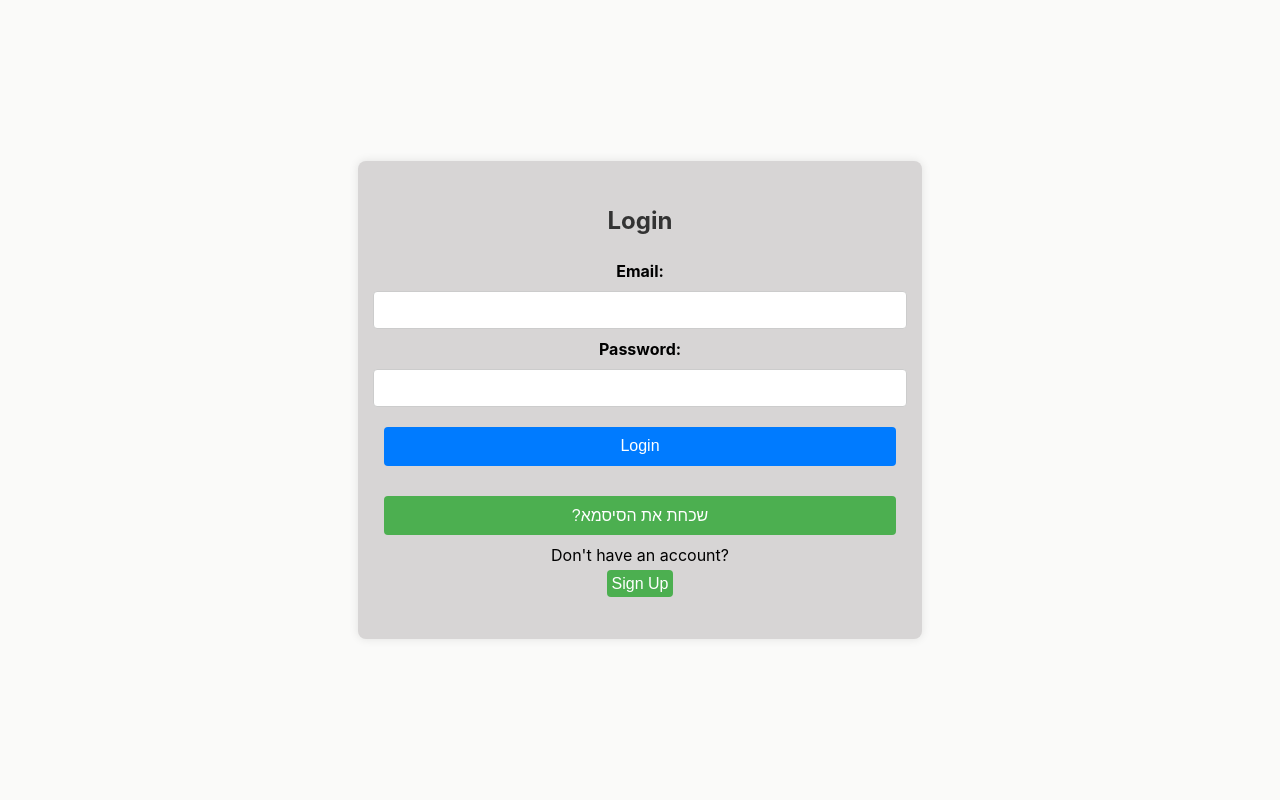
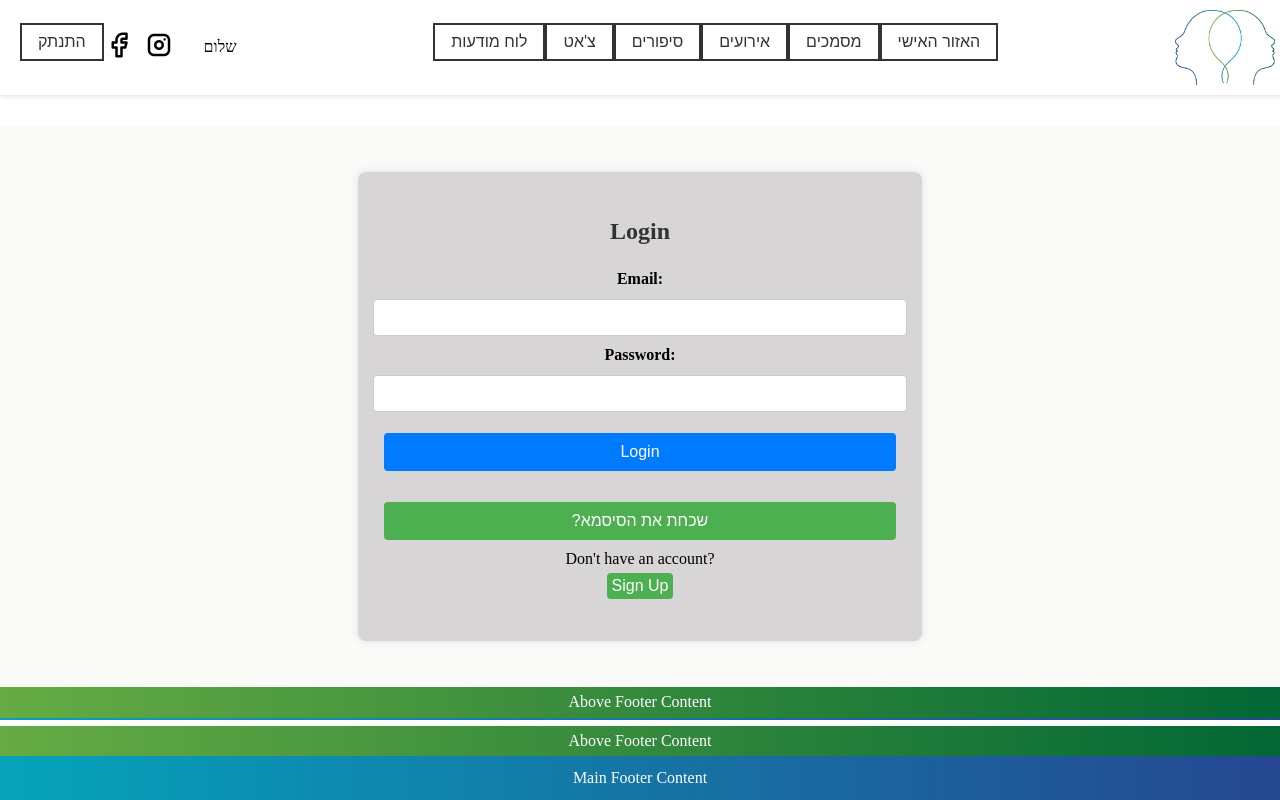
Before and after one commit to TzlilMa/Or-community-association, a React (Create React App) app in the folder my-app/: page /login in a window 1280 px wide. Built offline with nearby package versions, Linux system fonts and the light colour scheme; no server answers.

Commit message:
add footer to homepage

```diff
--- a/my-app/src/App.css
+++ b/my-app/src/App.css
@@ -1,3 +1,43 @@
+/* App.css */
+body, html, #root, .App {
+  height: 100%;
+  width: 100%;
+  margin: 0;
+  display: flex;
+  flex-direction: column;
+}
+
+.header {
+  position: fixed;
+  top: 0;
+  left: 0;
+  width: 100%;
+  z-index: 9999;
+  background-color: #ffffff;
+  box-shadow: 0 2px 4px rgba(0, 0, 0, 0.1);
+}
+
+.content {
+  flex: 1;
+  margin-top: 60px; /* Adjust based on header height */
+  margin-bottom: 80px; /* Adjust based on footer height */
+  overflow-y: auto;
+  width: 100%;
+  display: flex;
+  justify-content: center;
+  align-items: center;
+}
+
+.footer-wrapper {
+  position: fixed;
+  bottom: 0;
+  left: 0;
+  width: 100%;
+  z-index: 999;
+  display: flex;
+  flex-direction: column;
+}
+
 .App {
   text-align: center;
 }
--- a/my-app/src/App.js
+++ b/my-app/src/App.js
@@ -2,6 +2,7 @@
 import React, { useEffect, useState } from 'react';
 import { Route, Routes, Navigate } from 'react-router-dom';
 import Header from './components/Header';
+import Footer from './components/Footer';
 import Calendar from './components/Calendar/Calendar';
 import PersonalArea from './components/PeronalArea';
 import LoginPage from './pages/loginPage';
@@ -29,9 +30,9 @@ const App = () => {
 
   return (
     <div className="App">
+      <Header />
+      <div className="content">
         {isAuthenticated ? (
-        <>
-          <Header />
           <Routes>
             <Route path="/" element={<Homepage />} />
             <Route path="/calendar" element={<Calendar />} />
@@ -47,7 +48,6 @@ const App = () => {
             {/* Add other routes as needed */}
             <Route path="*" element={<Navigate to="/" />} />
           </Routes>
-        </>
         ) : (
           <Routes>
             <Route path="/login" element={<LoginPage />} />
@@ -57,6 +57,8 @@ const App = () => {
           </Routes>
         )}
       </div>
+      <Footer />
+    </div>
   );
 };
 
--- /dev/null
+++ b/my-app/src/components/Footer.js
@@ -0,0 +1,14 @@
+// src/components/Footer.js
+import React from 'react';
+import '../styles/Footer.css';
+
+const Footer = () => {
+  return (
+    <div className="footer-wrapper">
+      <div className="above-footer">Above Footer Content</div>
+      <div className="main-footer">Main Footer Content</div>
+    </div>
+  );
+};
+
+export default Footer;
--- a/my-app/src/pages/homepage.js
+++ b/my-app/src/pages/homepage.js
@@ -2,6 +2,8 @@
 import React, { useEffect, useState } from 'react';
 import { useLocation } from 'react-router-dom';
 import { db, doc, getDoc } from '../fireBase/firebase';
+import Header from '../components/Header';
+import Footer from '../components/Footer';
 import '../styles/Homepage.css';
 
 const Homepage = () => {
@@ -33,9 +35,15 @@ const Homepage = () => {
   }, [email]);
 
   return (
-    <div className="homepage">
-      <h1>Homepage Component</h1>
-      <p>Welcome, {firstName || email}</p>
+    <div className="App">
+      <Header />
+      <div className="content">
+        <div className="homepage">
+          <h1>Homepage Component</h1>
+          <p>Welcome, {firstName || email}</p>
+        </div>
+      </div>
+      <Footer />
     </div>
   );
 };
--- a/my-app/src/pages/loginPage.js
+++ b/my-app/src/pages/loginPage.js
@@ -40,6 +40,8 @@ const LoginPage = () => {
   };
 
   return (
+    <div className="App">
+      <div className="empty-space"></div>
       <div className="login-page">
         <div className="login-container">
           <h2>Login</h2>
@@ -67,6 +69,11 @@ const LoginPage = () => {
           </div>
         </div>
       </div>
+      <div className="footer-container">
+        <div className="above-footer">Above Footer Content</div>
+        <div className="main-footer">Main Footer Content</div>
+      </div>
+    </div>
   );
 };
 
--- a/my-app/src/styles/Calendar.css
+++ b/my-app/src/styles/Calendar.css
@@ -1,3 +1,4 @@
+/* Calendar.css */
 /* Container Styling */
 .calendar-container {
   width: 100%;
--- a/my-app/src/styles/Documents.css
+++ b/my-app/src/styles/Documents.css
@@ -11,6 +11,7 @@ body, html, #root, .App {
 
 .documents-container {
   padding: 5%;
+  top: 30%;
   background-color: #f9f9f9;
   border-radius: 2%;
   box-shadow: 0 0 2% rgba(0, 0, 0, 0.1);
--- /dev/null
+++ b/my-app/src/styles/Footer.css
@@ -0,0 +1,25 @@
+/* Footer.css */
+.footer-wrapper {
+    width: 100%;
+    position: relative;
+    bottom: 0;
+    left: 0;
+  }
+
+  .above-footer {
+    background: linear-gradient(90deg, #66AB44 0%, #026735 100%);
+    width: 100%;
+    padding: 10px 0;
+    text-align: center;
+    color: white;
+    box-sizing: border-box;
+  }
+
+  .main-footer {
+    background: linear-gradient(90deg, #05A3BA 0%, #254790 100%);
+    width: 100%;
+    padding: 20px 0;
+    text-align: center;
+    color: white;
+    box-sizing: border-box;
+  }
--- a/my-app/src/styles/Homepage.css
+++ b/my-app/src/styles/Homepage.css
@@ -1,23 +1,52 @@
 /* Homepage.css */
 body, html, #root, .App {
   height: 100%;
+  width: 100%;
   margin: 0;
+  display: flex;
+  flex-direction: column;
 }
 
-.homepage {
-  display: flex;
-  flex-direction: column;
-  height: 100vh;
-  background-color: #58d1e1; /* Example background color for homepage */
+/* Empty space at the top */
+.empty-space {
+  height: 10%; /* Take up 10% of the height */
+  width: 100%;
 }
 
-.component-content {
-  flex: 1;
+/* Style for the homepage container */
+.homepage {
+  height: 85%; /* Take up 85% of the height */
   display: flex;
   justify-content: center;
   align-items: center;
+  text-align: center;
+  background-color: #58d1e1; /* Example background color for homepage */
+  width: 100%;
   padding: 2%;
+}
+
+/* Common styles for footers */
+.footer-container {
+  height: 5%; /* Take up 5% of the height */
   width: 100%;
-  height: 80%;
-  margin-top: 20%;
+  display: flex;
+  flex-direction: column;
+  align-items: center;
+  justify-content: flex-start;
 }
+
+.above-footer {
+  background: linear-gradient(90deg, #66AB44 0%, #026735 100%);
+  width: 100%;
+  padding: 0.5% 0; /* Smaller height for the above footer */
+  text-align: center;
+  color: #ffffff;
+}
+
+.main-footer {
+  background: linear-gradient(90deg, #05A3BA 0%, #254790 100%);
+  width: 100%;
+  padding: 1% 0; /* Larger height for the main footer */
+  text-align: center;
+  color: white;
+}
--- a/my-app/src/styles/PersonalArea.css
+++ b/my-app/src/styles/PersonalArea.css
@@ -1,3 +1,4 @@
+/* PersonalArea.css */
 body, html, #root, .App {
   height: 100%;
   width: 100%;
@@ -7,14 +8,21 @@ body, html, #root, .App {
   align-items: flex-start; /* Align items to the start of the flex container */
 }
 
+/* Empty space at the top */
+.empty-space {
+  height: 10%; /* Take up 10% of the height */
+  width: 100%;
+}
+
+/* Style for the personal area container */
 .personal-area {
+  height: 85%; /* Take up 85% of the height */
   padding: 2%;
+  top: 10%;
   display: flex;
   justify-content: center;
   align-items: center;
-  height: 90%; /* Height is 80% of the viewport height */
-  margin-top: 10%; /* Add margin-top to push it lower */
-  width: 60%; /* Width is 60% of the viewport width */
+  width: 60%;
   background-color: #ba3e3e;
   box-shadow: 0 0 10px rgba(0, 0, 0, 0.1); /* Box shadow for a subtle effect */
   border-radius: 8px; /* Rounded corners */
@@ -22,6 +30,7 @@ body, html, #root, .App {
   overflow-y: auto; /* Enable vertical scrolling if content overflows */
 }
 
+/* User form styling */
 .user-form {
   padding: 2%; /* Padding inside the container */
   display: flex; /* Use flexbox for layout */
@@ -92,3 +101,29 @@ button[type="submit"] {
 button[type="submit"]:hover {
   background-color: #45a049; /* Darker background color on hover */
 }
+
+/* Common styles for footers */
+.footer-container {
+  height: 5%; /* Take up 5% of the height */
+  width: 100%;
+  display: flex;
+  flex-direction: column;
+  align-items: center;
+  justify-content: flex-start;
+}
+
+.above-footer {
+  background: linear-gradient(90deg, #66AB44 0%, #026735 100%);
+  width: 100%;
+  padding: 0.5% 0; /* Smaller height for the above footer */
+  text-align: center;
+  color: white;
+}
+
+.main-footer {
+  background: linear-gradient(90deg, #05A3BA 0%, #254790 100%);
+  width: 100%;
+  padding: 1% 0; /* Larger height for the main footer */
+  text-align: center;
+  color: white;
+}
--- a/my-app/src/styles/index.css
+++ b/my-app/src/styles/index.css
@@ -1,13 +1,47 @@
-body {
+/* index.css */
+body, html, #root, .App {
+  height: 100%;
+  width: 100%;
   margin: 0;
-  font-family: -apple-system, BlinkMacSystemFont, 'Segoe UI', 'Roboto', 'Oxygen',
-    'Ubuntu', 'Cantarell', 'Fira Sans', 'Droid Sans', 'Helvetica Neue',
-    sans-serif;
-  -webkit-font-smoothing: antialiased;
-  -moz-osx-font-smoothing: grayscale;
+  display: flex;
+  flex-direction: column;
+  justify-content: center;
+  align-items: center;
 }
 
 code {
   font-family: source-code-pro, Menlo, Monaco, Consolas, 'Courier New',
     monospace;
 }
+
+/* Empty space at the top */
+.empty-space {
+  height: 10%; /* Take up 10% of the height */
+  width: 100%;
+}
+
+/* Common styles for footers */
+.footer-container {
+  height: 5%; /* Take up 5% of the height */
+  width: 100%;
+  display: flex;
+  flex-direction: column;
+  align-items: center;
+  justify-content: flex-start;
+}
+
+.above-footer {
+  background: linear-gradient(90deg, #66AB44 0%, #026735 100%);
+  width: 100%;
+  padding: 0.5% 0; /* Smaller height for the above footer */
+  text-align: center;
+  color: white;
+}
+
+.main-footer {
+  background: linear-gradient(90deg, #05A3BA 0%, #254790 100%);
+  width: 100%;
+  padding: 1% 0; /* Larger height for the main footer */
+  text-align: center;
+  color: white;
+}
--- a/my-app/src/styles/loginPage.css
+++ b/my-app/src/styles/loginPage.css
@@ -5,15 +5,20 @@ body, html, #root, .App {
   width: 100%;
   margin: 0;
   display: flex;
-  justify-content: center;
-  align-items: center;
+  flex-direction: column;
+}
+
+/* Empty space at the top */
+.empty-space {
+  height: 10%; /* Take up 10% of the height */
+  width: 100%;
 }
 
 /* Style for the login page container */
 .login-page {
+  height: 85%; /* Take up 85% of the height */
   background-color: #fafaf9; /* Example background color for login page */
   width: 100%; /* Full width */
-  height: 100vh; /* Full height */
   display: flex;
   justify-content: center;
   align-items: center;
@@ -130,3 +135,29 @@ body, html, #root, .App {
 .additional-options p button:hover {
   background-color: #45a049; /* Darker background color on hover */
 }
+
+/* Common styles for footers */
+.footer-container {
+  height: 5%; /* Take up 5% of the height */
+  width: 100%;
+  display: flex;
+  flex-direction: column;
+  align-items: center;
+  justify-content: flex-start;
+}
+
+.above-footer {
+  background: linear-gradient(90deg, #66AB44 0%, #026735 100%);
+  width: 100%;
+  padding: 0.5% 0; /* Smaller height for the above footer */
+  text-align: center;
+  color: white;
+}
+
+.main-footer {
+  background: linear-gradient(90deg, #05A3BA 0%, #254790 100%);
+  width: 100%;
+  padding: 1% 0; /* Larger height for the main footer */
+  text-align: center;
+  color: white;
+}
```
Lines whose indentation alone changed are shown as unchanged.
